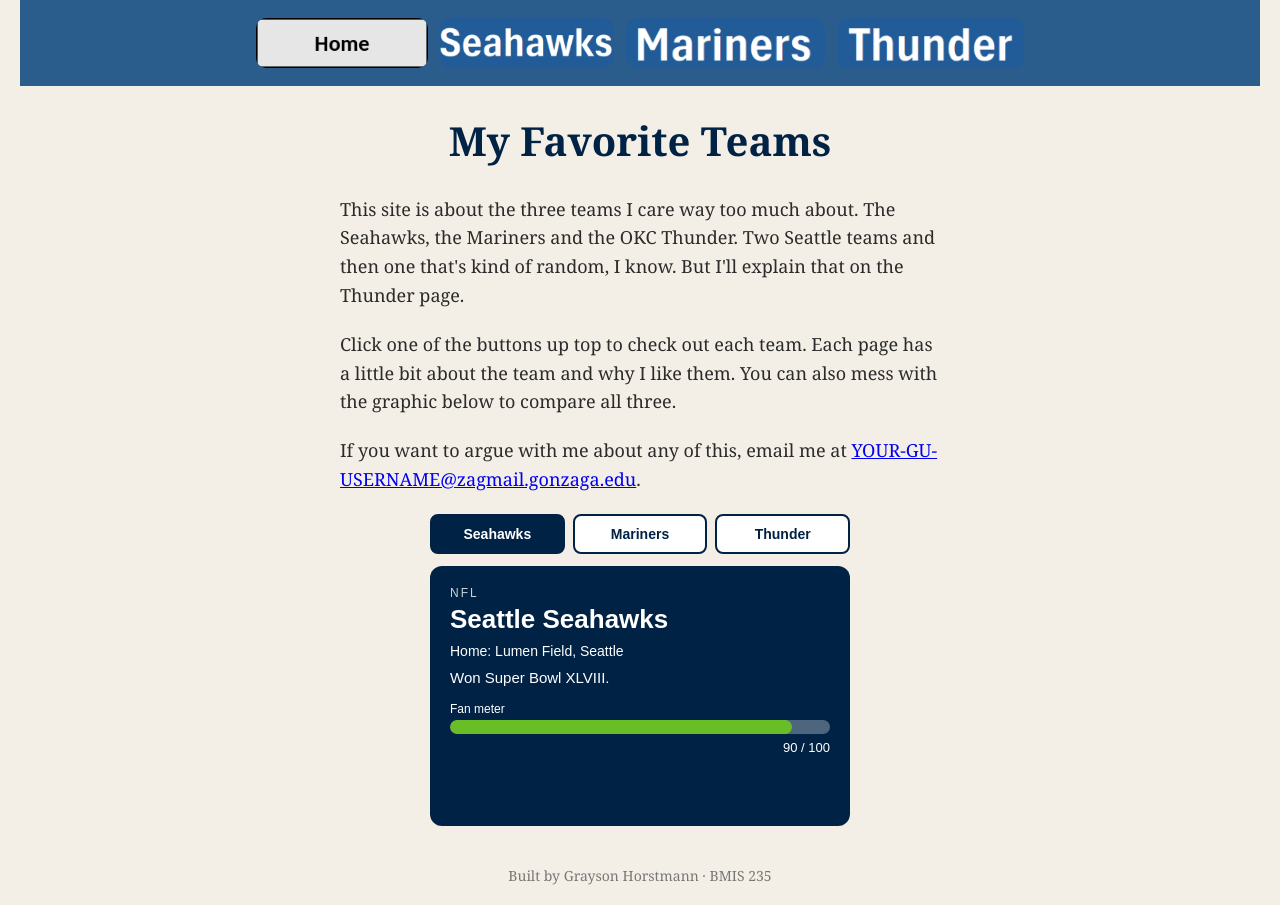
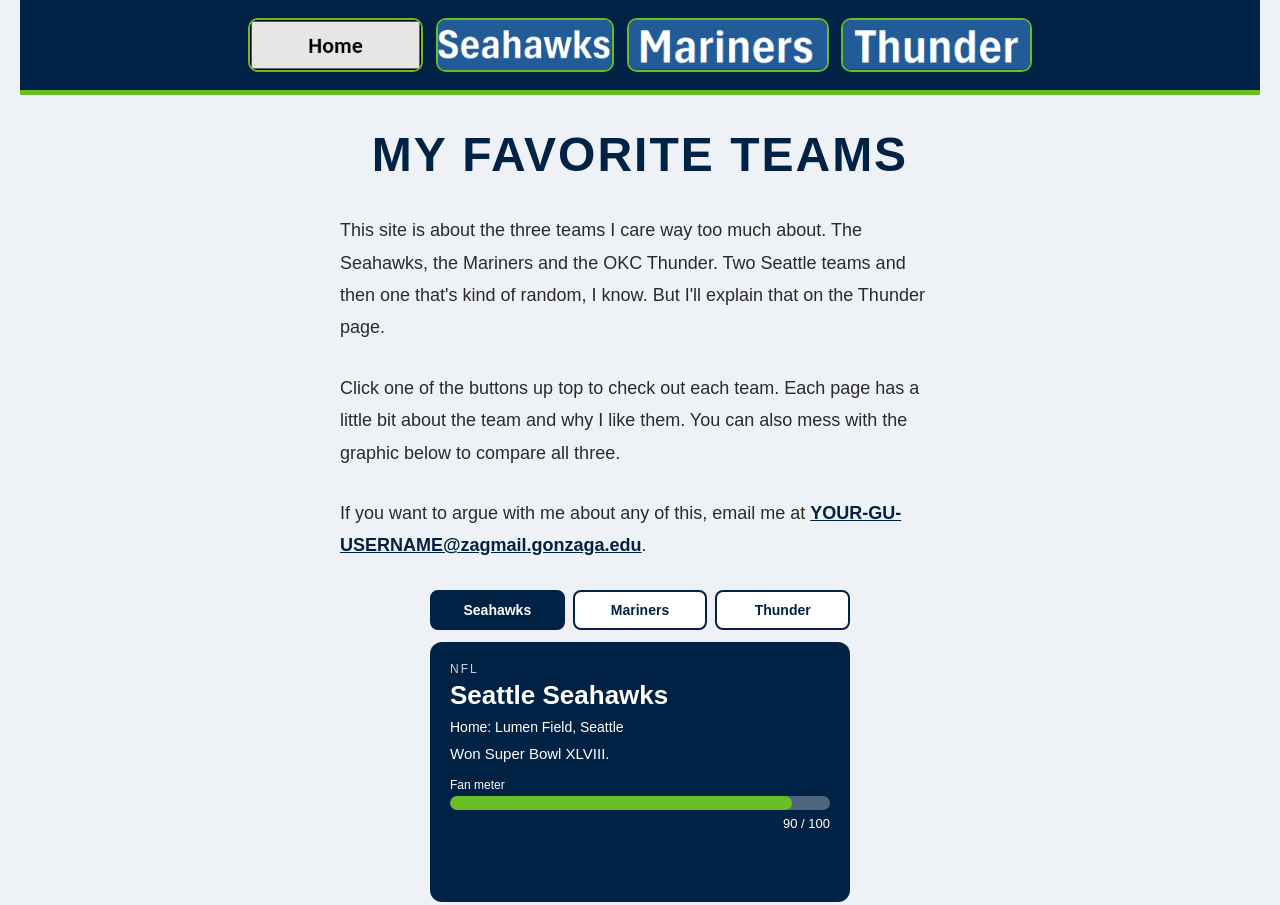
Before and after one commit to Ghorstmann1/bmis235-html-3, a plain HTML site: page index.html in a window 1280 px wide. Shown: the top 905 px of the page. Drawn offline with Linux system fonts and the light colour scheme.

Commit message:
Revise styles for branding and add new styles
Updated styles for brand consistency and added new styles for menu buttons, links, and headings.

```diff
--- a/styles.css
+++ b/styles.css
@@ -1,17 +1,11 @@
 /* =====================================================================
-   styles.css  ·  YOUR BRAND
-   ---------------------------------------------------------------------
-   This one file is your brand guide. Every page that links to it gets
-   the same font, the same colors and the same spacing.
-   Change a color here once, and every page changes.
-
-   Use the same font and colors you picked for your Excel menu images,
-   so the menu and the pages look like one brand.
+   styles.css  ·  MY TEAMS BRAND
+   Font: Arial  ·  Main color: Seahawks navy #002244  ·  Accent: action green #69BE28
    ===================================================================== */
 
 body {
-    font-family: Georgia, "Times New Roman", serif;
-    background-color: #f4efe6;
+    font-family: Arial, Helvetica, sans-serif;
+    background-color: #eef1f5;
     color: #2b2b2b;
     margin: 0;
     padding: 0 20px 40px 20px;
@@ -19,27 +13,24 @@ body {
 
 /* the menu at the top of every page */
 nav {
-    background-color: #2b5d8c;
+    background-color: #002244;
     padding: 14px;
     text-align: center;
+    border-bottom: 5px solid #69BE28;
 }
 
-/* every image inside the menu is forced to the same height.
-   If your images still look different sizes, their WIDTHS are
-   different: go back to Excel and make every cell the same size. */
 nav img {
     height: 50px;
     margin: 4px;
     vertical-align: middle;
 }
 
-/* no underline or border around the image links */
 nav a {
     text-decoration: none;
 }
 
 h1 {
-    color: #2b5d8c;
+    color: #002244;
     text-align: center;
     font-size: 40px;
 }
@@ -58,21 +49,30 @@ footer {
     margin-top: 40px;
 }
 
+/* ===== MY 3 NEW STYLES ===== */
 
+/* Style 1: rounded menu buttons with a green outline */
 nav img {
     border-radius: 10px;
+    border: 2px solid #69BE28;
 }
 
+/* Style 2: links are navy and turn green when you hover */
+a {
+    color: #002244;
+    font-weight: bold;
+}
 a:hover {
     color: #69BE28;
 }
 
-
+/* Style 3: bigger all-caps headings and more space between paragraphs */
 h1 {
-    color: #002244;
-    font-size: 40px;
+    font-size: 48px;
+    text-transform: uppercase;
+    letter-spacing: 2px;
 }
 p {
-    line-height: 1.6;
-    margin-bottom: 18px;
+    line-height: 1.8;
+    margin-bottom: 28px;
 }
```
